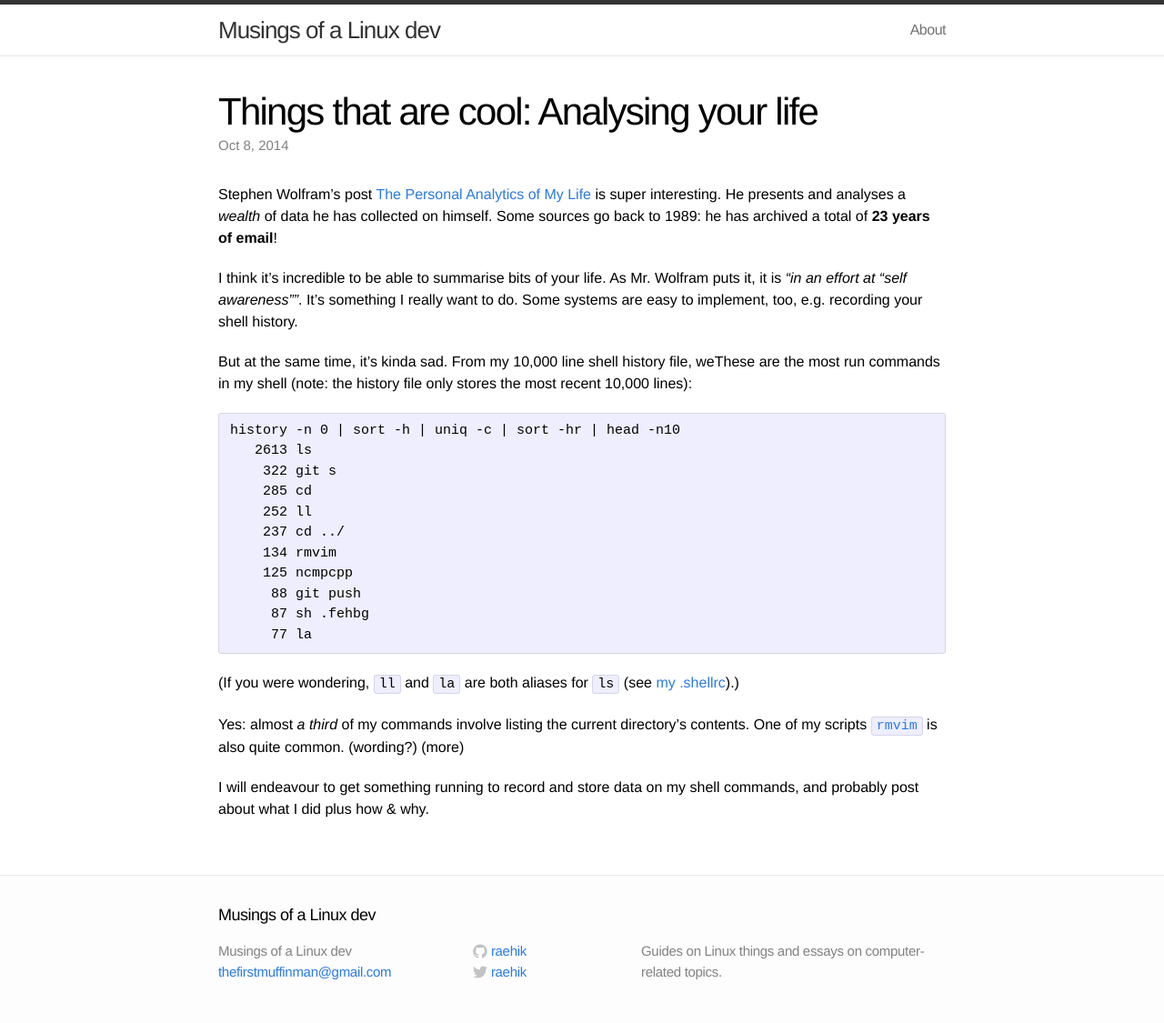
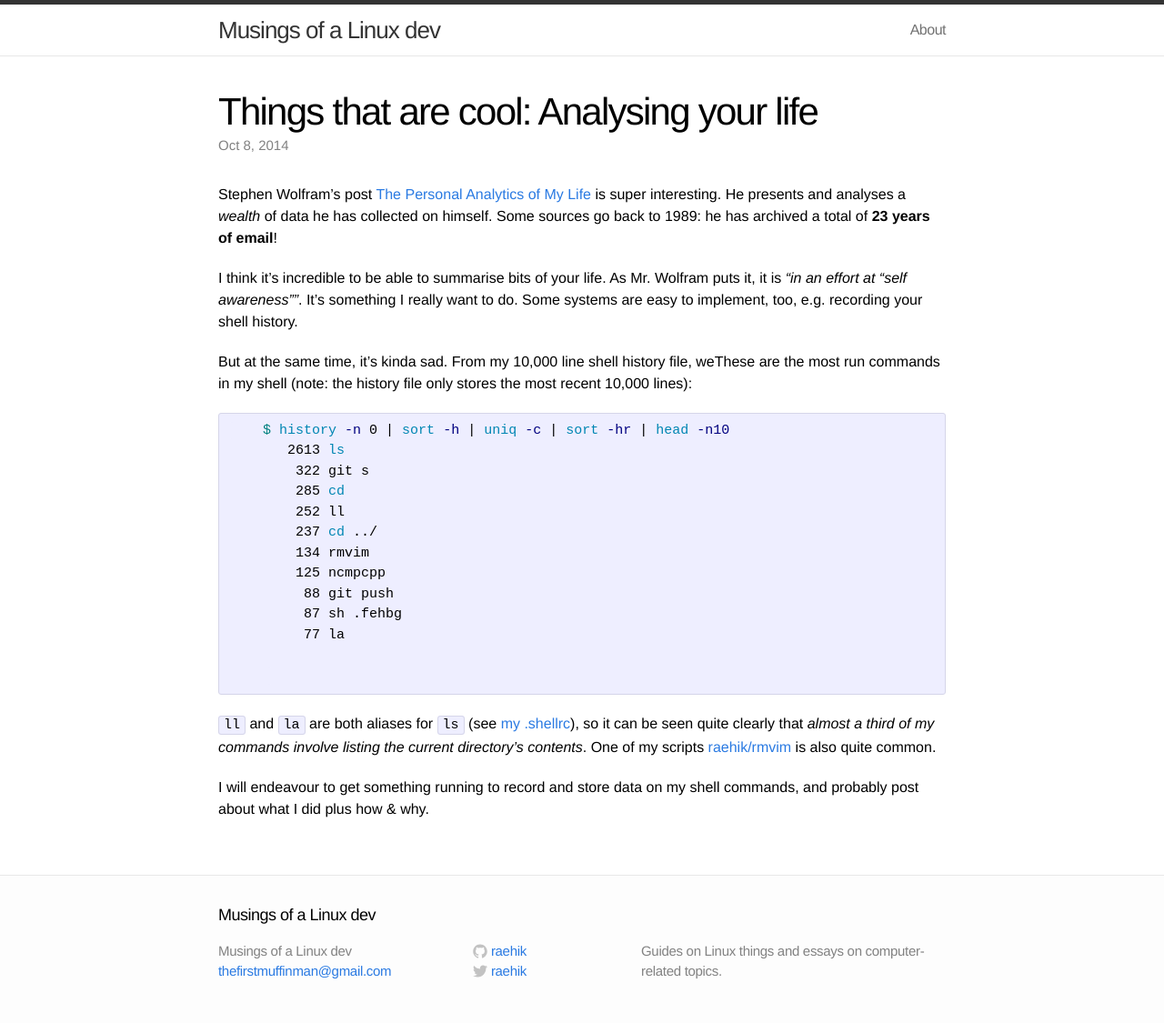
Before and after one commit to raehik/old-blog.raehik.net, a Jekyll site: the page built from _posts/2014-10-08-things-that-are-cool-analysing-your-life.md, in a window 1280 px wide. Shown: the whole page at 91% size. Built offline with Jekyll 4.4.1, drawn with Linux system fonts in a browser that asks for light colours; Markdown is read by kramdown in place of the engine named in the settings.

Commit message:
housekeeping: highlight things, neaten Markdown...
Lots of little things. Changed the image directory from `/i` to
`/assets`, changed lots of links to reference-style (currently finding I
prefer it when a link is long), added Liquid highlight tags for a few
parts.

```diff
--- a/_posts/2014-10-08-things-that-are-cool-analysing-your-life.md
+++ b/_posts/2014-10-08-things-that-are-cool-analysing-your-life.md
@@ -18,7 +18,9 @@ But at the same time, it's kinda sad. From my 10,000 line shell history file,
 weThese are the most run commands in my
 shell (note: the history file only stores the most recent 10,000 lines):
 
-    history -n 0 | sort -h | uniq -c | sort -hr | head -n10
+    {% highlight bash %}
+
+    $ history -n 0 | sort -h | uniq -c | sort -hr | head -n10
        2613 ls
         322 git s
         285 cd
@@ -30,12 +32,15 @@ shell (note: the history file only stores the most recent 10,000 lines):
          87 sh .fehbg
          77 la
 
-(If you were wondering, `ll` and `la` are both aliases for `ls` (see [my
-.shellrc](https://github/com/raehik/dotfiles/blob/master/home/.shellrc)).)
+     {% endhighlight %}
 
-Yes: almost *a third* of my commands involve listing the current directory's
-contents. One of my scripts [`rmvim`](https://github.com/raehik/rmvim) is also
-quite common. (wording?) (more)
+
+`ll` and `la` are both aliases for `ls` (see [my .shellrc][]), so it can
+be seen quite clearly that *almost a third of my commands involve listing the current directory's
+contents*. One of my scripts [raehik/rmvim](!GitHub) is also quite
+common.
+
+[my .shellrc]: https://github/com/raehik/dotfiles/blob/master/home/.shellrc
 
 I will endeavour to get something running to record and store data on my shell
 commands, and probably post about what I did plus how & why.
```
Also changed, not shown: _posts/2014-09-21-clmystery-shell-detective.md (+16 -13 lines), _posts/2014-10-20-commandline-master-race.md (+5 -5 lines), _posts/2014-11-16-vimwiki-not-enough-markdown.md (+6 -5 lines), _posts/2015-01-27-more-personal-tracking-lastfm.md (+20 -15 lines), _posts/2015-02-12-writing-a-custom-redcarpet-renderer.md (+12 -0 lines), assets/vimwiki-example.png (renamed from i/2014-11-16-104053_644x340_scrot.png).
